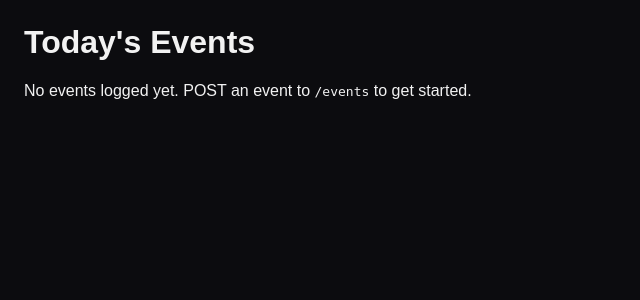
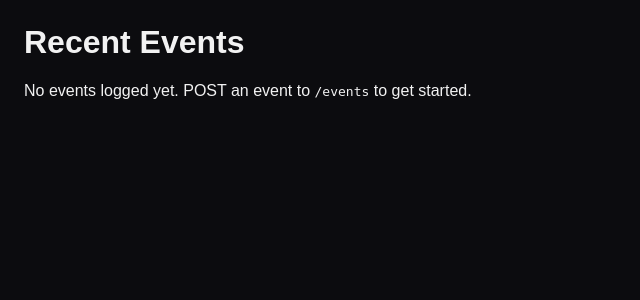
Before and after one commit to thetopham/exocortex, a FastAPI app: page / in a window 1280 px wide. Shown: the top 300 px of the page, without its empty margins (0-640 px from the left). Run offline with FastAPI, Linux system fonts and the light colour scheme; data that the repository does not hold is empty.

Commit message:
Show recent events on homepage

```diff
--- a/exocortex/app.py
+++ b/exocortex/app.py
@@ -48,8 +48,8 @@ def list_events(
 
 
 @app.get("/", response_class=HTMLResponse)
-def todays_events(request: Request) -> HTMLResponse:
-    events = [dict(row) for row in db.fetch_todays_events(limit=200)]
+def recent_events(request: Request) -> HTMLResponse:
+    events = [dict(row) for row in db.fetch_events(limit=200)]
     for event in events:
         event["tags"] = json.loads(event.get("tags") or "[]")
     return templates.TemplateResponse("events.html", {"request": request, "events": events})
--- a/exocortex/templates/events.html
+++ b/exocortex/templates/events.html
@@ -13,7 +13,7 @@
     </style>
 </head>
 <body>
-    <h1>Today's Events</h1>
+    <h1>Recent Events</h1>
     {% if events %}
         {% for event in events %}
             <div class="event">
```
